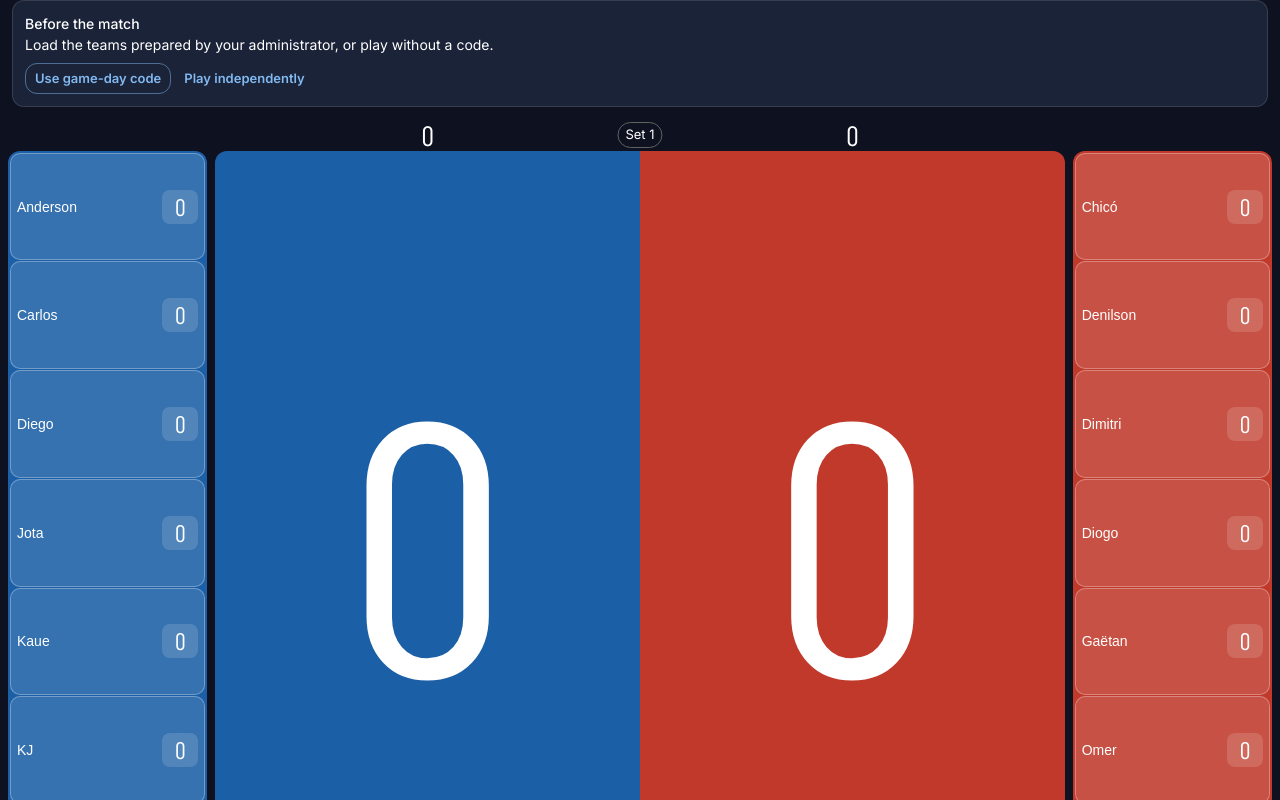
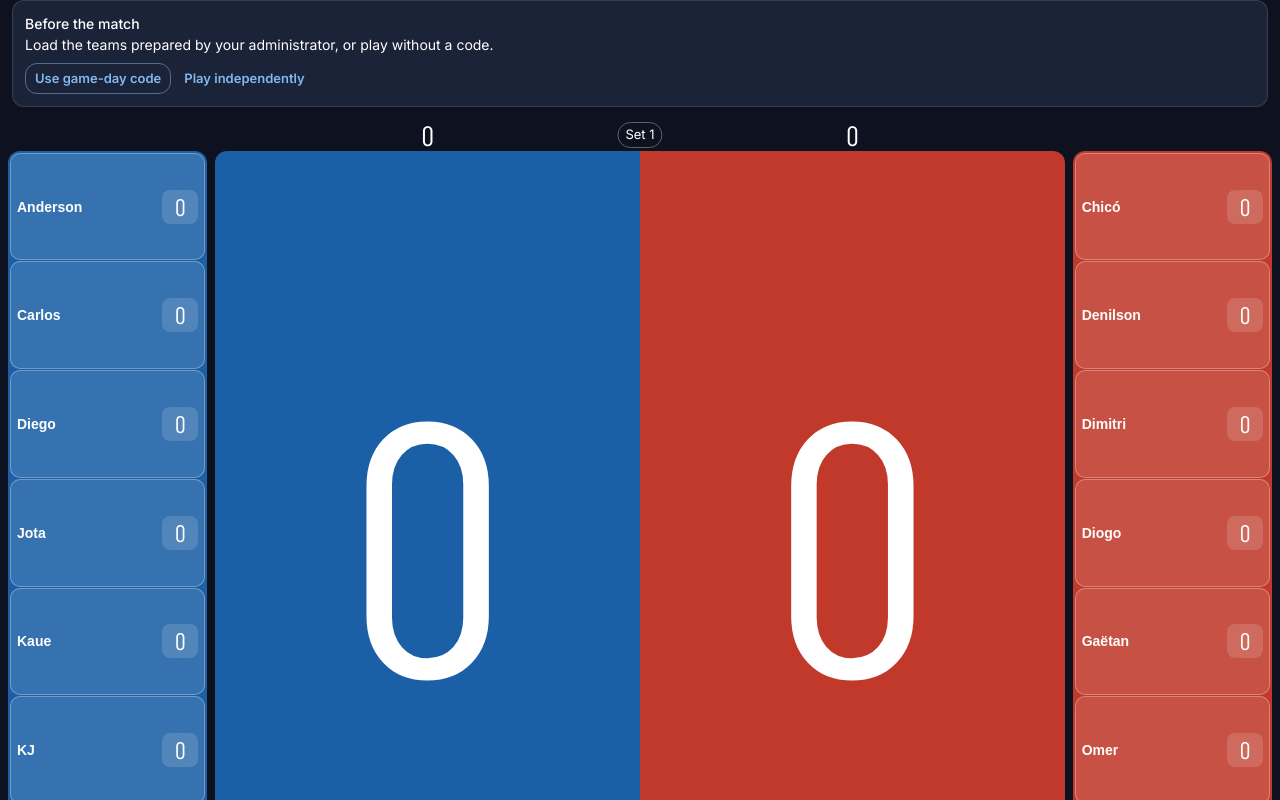
Before and after one commit to diogobas/volleyball_scoreboard, a React (Vite) app: page / in a window 1280 px wide. Shown: the top 800 px of the page. Built offline with nearby package versions, Linux system fonts and the light colour scheme.

Commit message:
style: emphasize player names on the game scoreboard

```diff
--- a/src/styles.css
+++ b/src/styles.css
@@ -31,6 +31,7 @@ button, input { touch-action: manipulation; }
 .player-button.Mui-focusVisible { outline: 3px solid white; outline-offset: -3px; }
 .player-button.error-button { border-style: dashed; background: #ffffff0a; }
 .player-name { min-width: 0; font-size: .875rem; overflow-wrap: anywhere; }
+.player-button:not(.error-button) .player-name { font-weight: 700; }
 .error-button .player-name { font-size: .75rem; font-style: italic; opacity: .9; }
 .player-points.MuiChip-root { min-width: 36px; max-width: 50%; height: 34px; border-radius: 8px; background: #ffffff24; color: white; font: 700 clamp(24px, 3dvh, 28px)/1 'Barlow Condensed', sans-serif; flex-shrink: 0; }
 .player-points .MuiChip-label { padding: 0 8px; }
```
